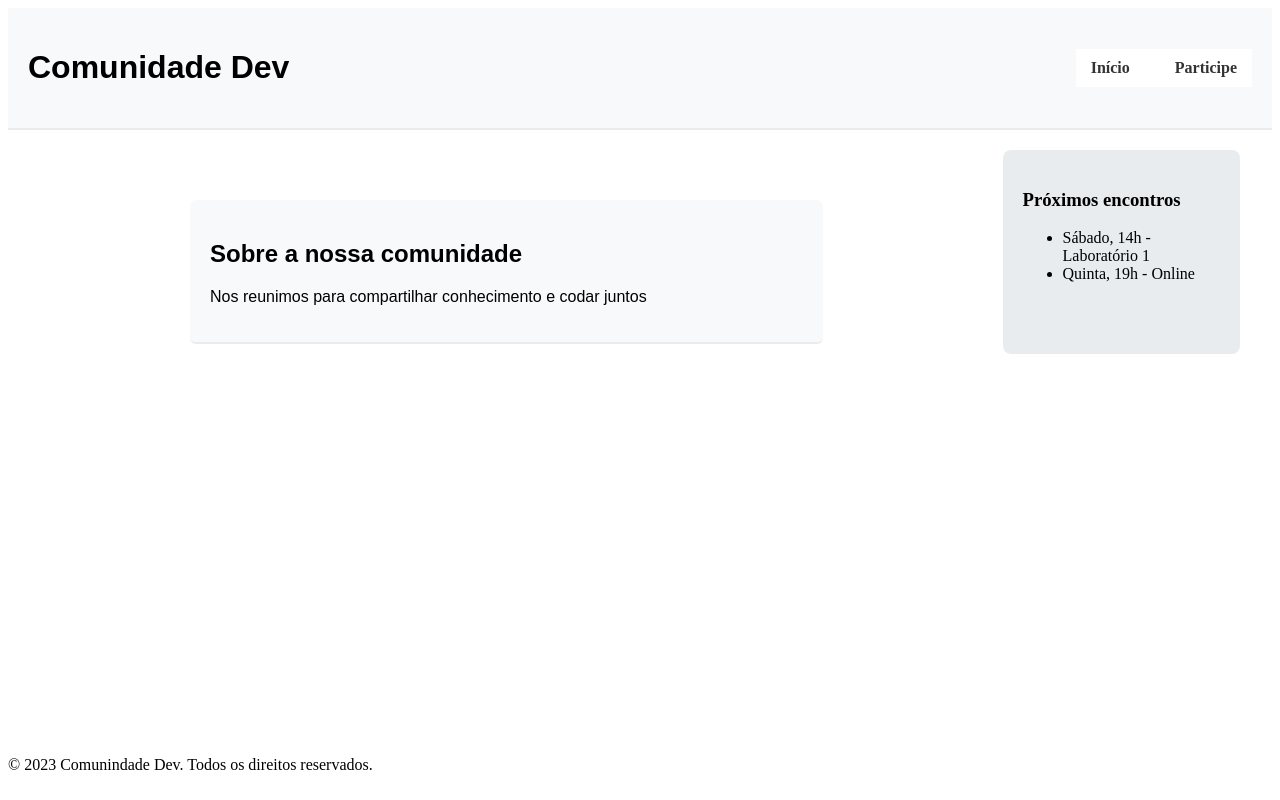
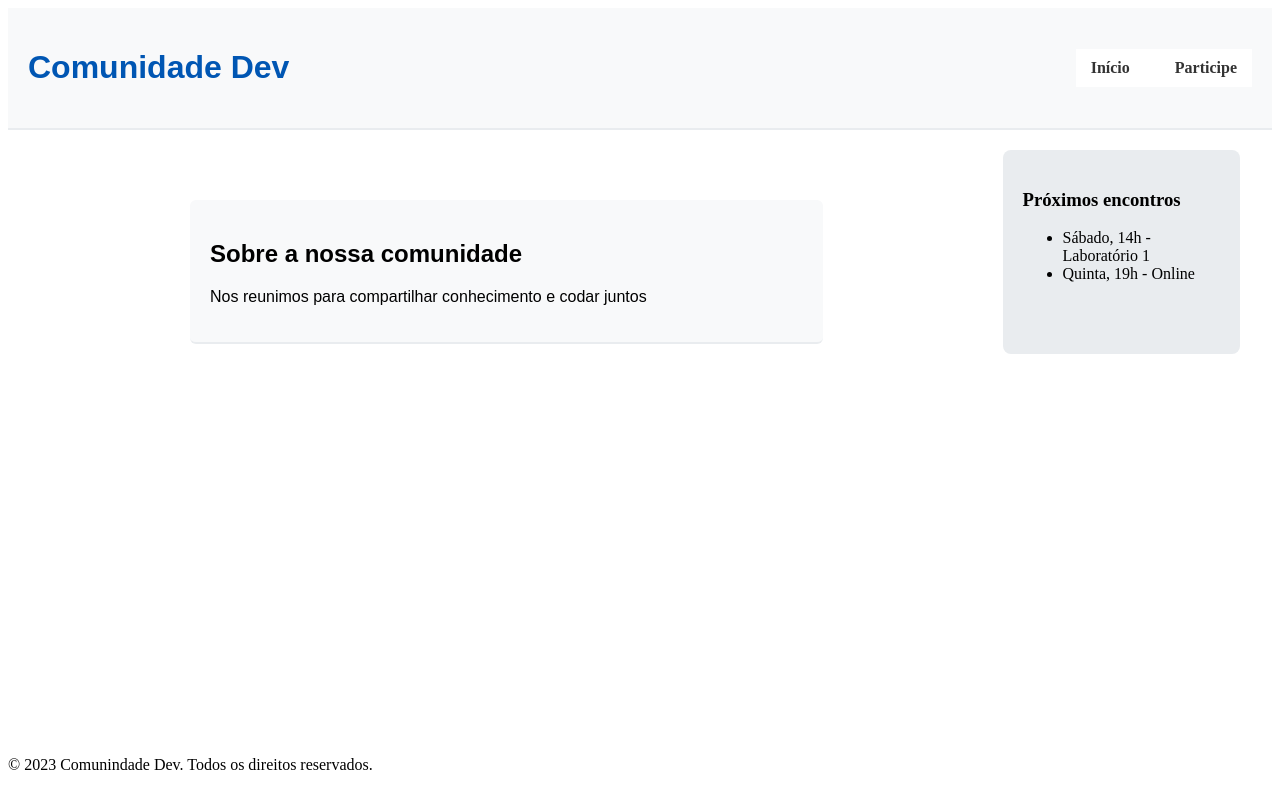
Before and after one commit to kauakaikai/comunidade-v2, a plain HTML site: page index.html in a window 1280 px wide. Drawn offline with Linux system fonts and the light colour scheme.

Commit message:
Ultimo detalhe

```diff
--- a/css/style.css
+++ b/css/style.css
@@ -114,3 +114,7 @@ footer {
   width: 100%;
   height: 60px;
 }
+
+.titulo-site {
+  color: #0056b3;
+}
```
